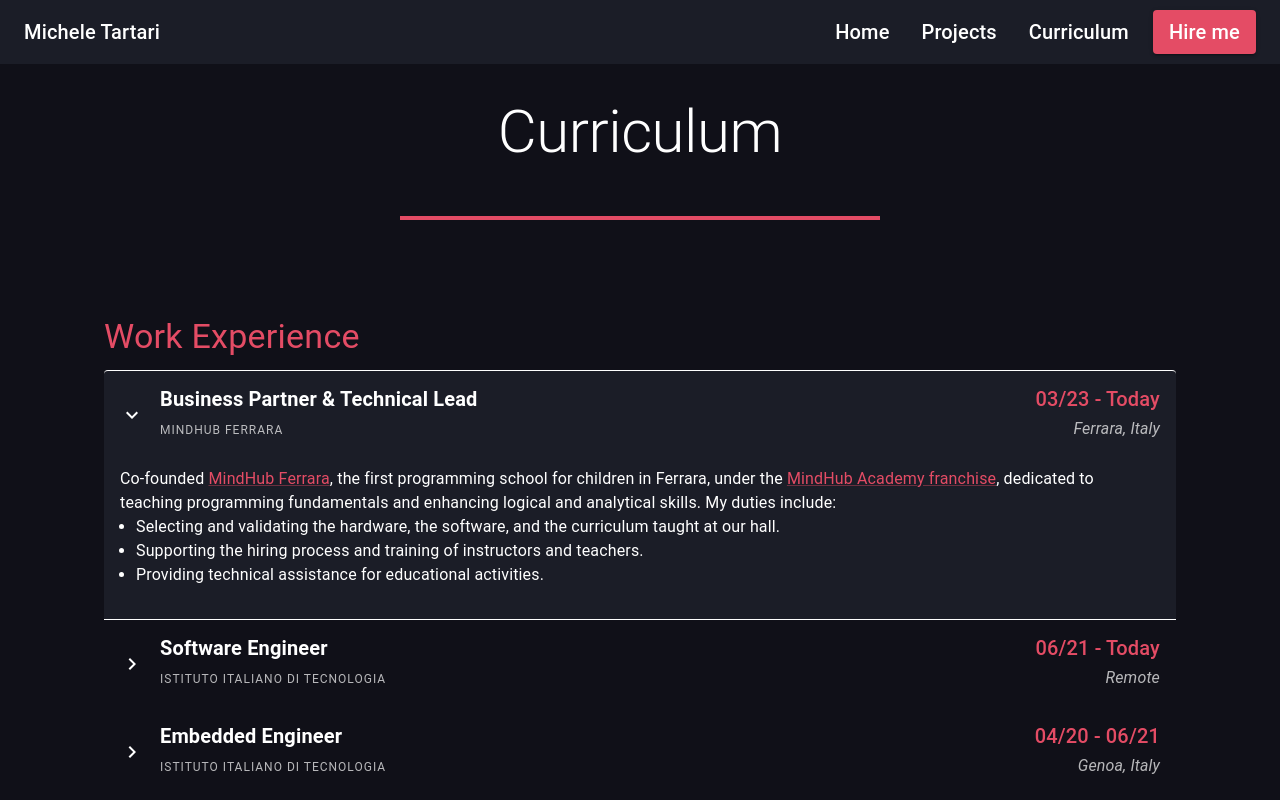
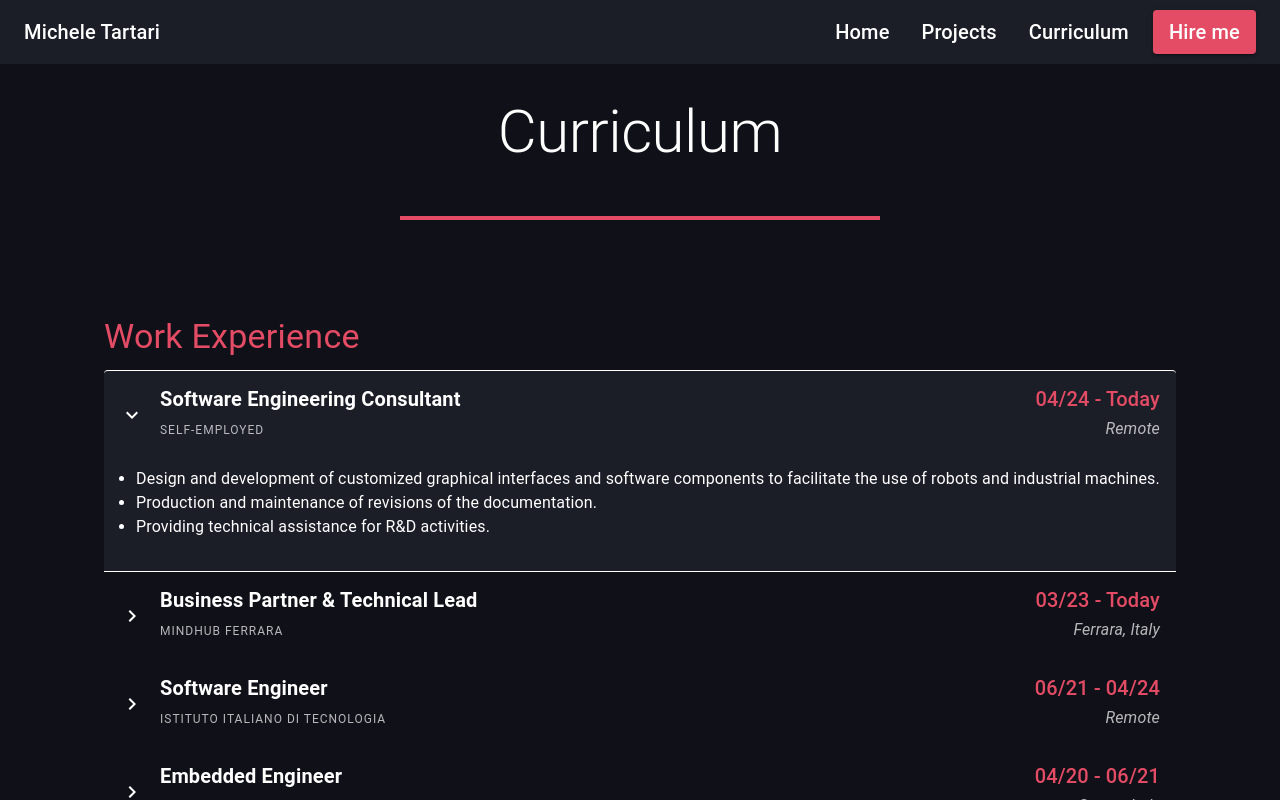
Before and after one commit to m-tartari/m-tartari, a React (Vite) app: page /curriculum in a window 1280 px wide. Both pictures are taken after a click on the button 640 px from the left and 413 px from the top of the page. Shown: the top 800 px of the page. Built offline with nearby package versions, Linux system fonts and the light colour scheme.

Commit message:
♻️ refactor(curriculum): add selfemployed entry

```diff
--- a/src/components/pages/CurriculumPage/CurriculumPage.tsx
+++ b/src/components/pages/CurriculumPage/CurriculumPage.tsx
@@ -12,6 +12,19 @@ const Curriculum = () => {
           Work Experience
         </Typography>
 
+        {/* id="selfemployed-software" */}
+        <CurriculumItem title="Software Engineering Consultant" dates="04/24 - Today" company="Self-Employed" location="Remote">
+          <Typography>
+            <ul style={{ paddingLeft: '1em', marginTop: 0 }}>
+              <li>
+                Design and development of customized graphical interfaces and software components to facilitate the use of robots and industrial
+                machines.
+              </li>
+              <li>Production and maintenance of revisions of the documentation.</li>
+              <li>Providing technical assistance for R&D activities.</li>
+            </ul>
+          </Typography>
+        </CurriculumItem>
         {/* id="MinHub-lead" */}
         <CurriculumItem title="Business Partner & Technical Lead" dates="03/23 - Today" company="MindHub Ferrara" location="Ferrara, Italy">
           <Typography>
@@ -32,7 +45,7 @@ const Curriculum = () => {
           </Typography>
         </CurriculumItem>
         {/* id="IIT-software" */}
-        <CurriculumItem title="Software Engineer" dates="06/21 - Today" company="Istituto Italiano di Tecnologia" location="Remote">
+        <CurriculumItem title="Software Engineer" dates="06/21 - 04/24" company="Istituto Italiano di Tecnologia" location="Remote">
           <Typography>
             Worked in{' '}
             <Link target="_blank" rel="noopener noreferrer" href="https://web.archive.org/web/20220706131402/https://alberobotics.it/">
```
